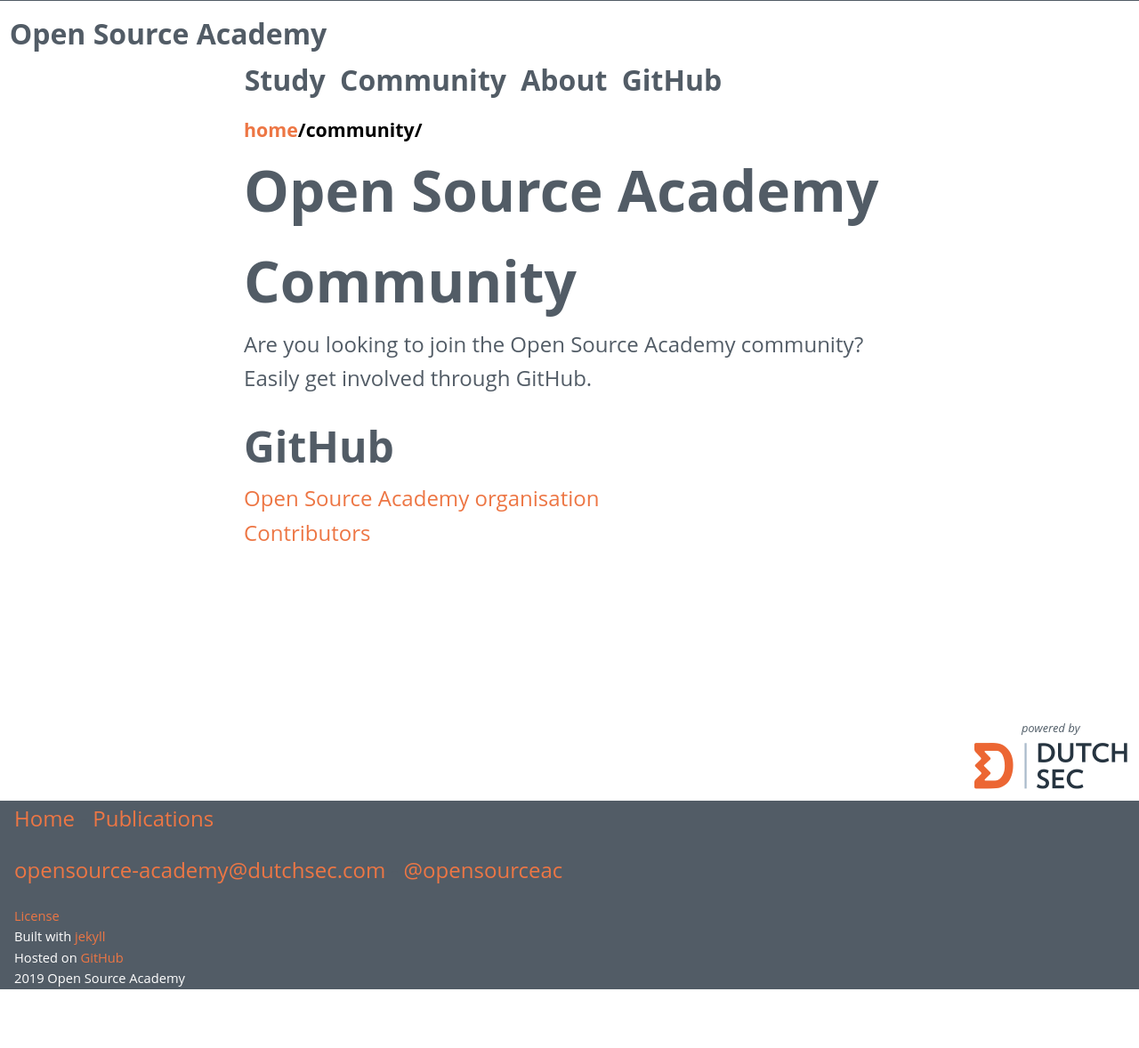
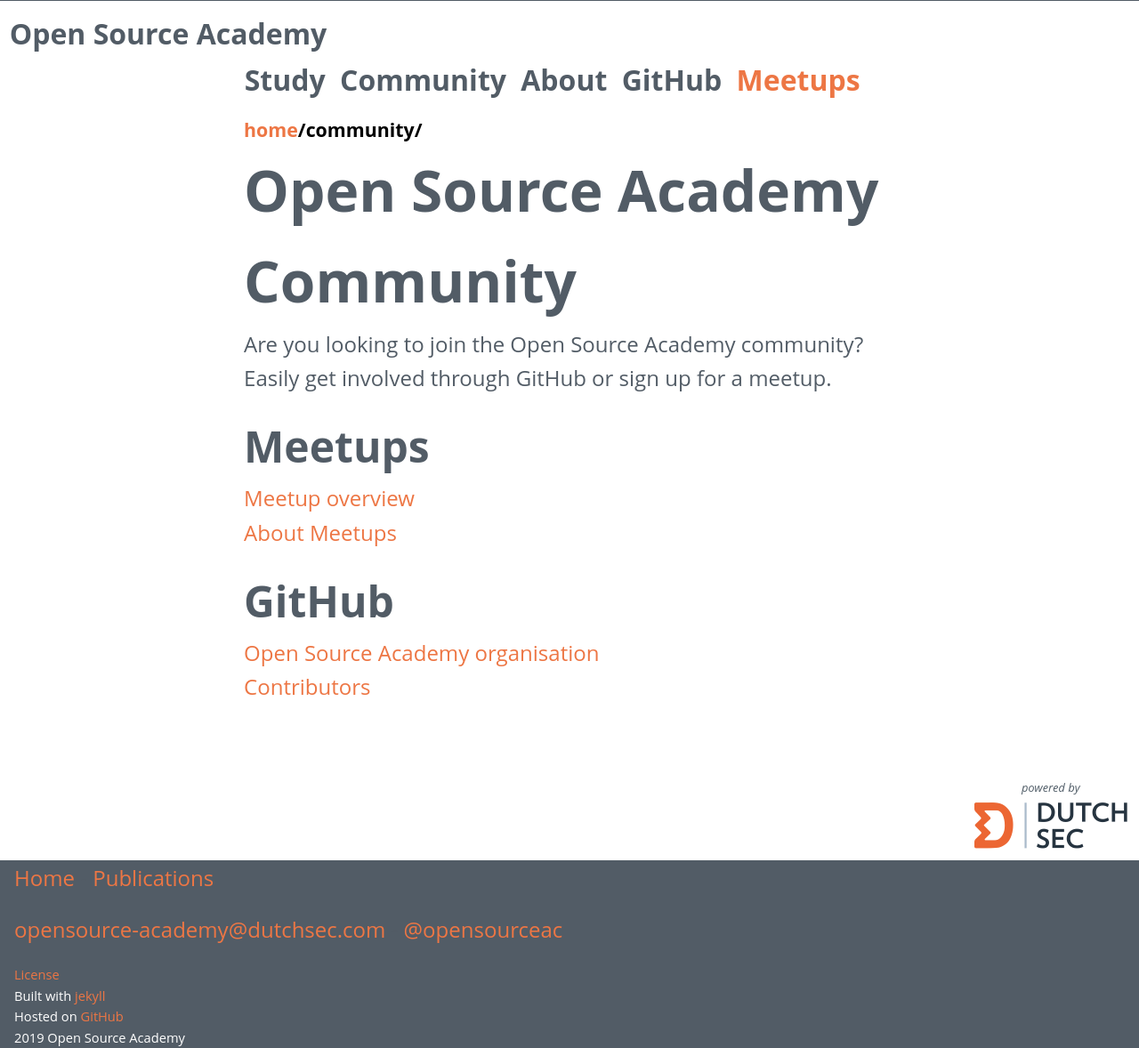
Before and after one commit to Opensource-Academy/Opensource-Academy.github.io, a Jekyll site: the page built from community/index.md, in a window 1280 px wide. Shown: the whole page at 89% size. Built offline with Jekyll 4.4.1, drawn with Linux system fonts in a browser that asks for light colours; before the commit the page ends 1112 px from its top, so only the background shows below that.

Commit message:
add meetup signup

```diff
--- a/_includes/header.html
+++ b/_includes/header.html
@@ -5,5 +5,6 @@
         <a href="/community" style="color: #525C66; padding-right: 6pt;">Community</a>
         <a href="/about" style="color: #525C66; padding-right: 6pt;">About</a>
         <a href="https://github.com/opensource-academy" style="color: #525C66; padding-right: 6pt;">GitHub</a>
+        <a href="https://signup.com/go/whYODrX" style="color: #ed7644; padding-right: 6pt;">Meetups</a>
     </h6>
 </top_menu>
--- a/community/index.md
+++ b/community/index.md
@@ -4,7 +4,11 @@
 ---
 # Open Source Academy Community
 
-Are you looking to join the Open Source Academy community? Easily get involved through GitHub.
+Are you looking to join the Open Source Academy community? Easily get involved through GitHub or sign up for a meetup.
+
+## Meetups
+[Meetup overview](https://signup.com/go/whYODrX)
+[About Meetups](/meetups)
 
 ## GitHub
 [Open Source Academy organisation](https://github.com/opensource-academy)
```
Also changed, not shown: _layouts/onepager.html (added, +26 -0 lines), index.md (+2 -0 lines), meetups.md (added, +62 -0 lines).
